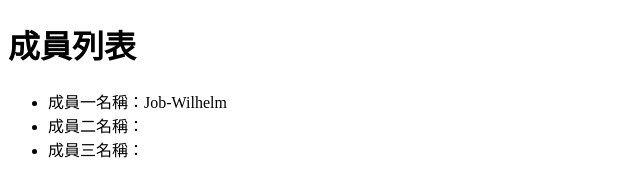
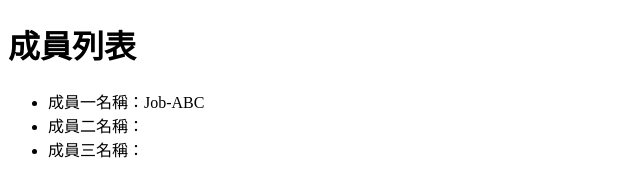
Before and after one commit to Job-Wilhelm/test0203, a plain HTML site: page index.html in a window 1280 px wide. Shown: the full height of the page, 0-640 px from the left. Drawn offline with Linux system fonts and the light colour scheme.

Commit message:
修改成員一名稱

```diff
--- a/index.html
+++ b/index.html
@@ -8,7 +8,7 @@
   <body>
     <h1>成員列表</h1>
     <ul>
-      <li>成員一名稱：Job-Wilhelm</li>
+      <li>成員一名稱：Job-ABC</li>
       <li>成員二名稱：</li>
       <li>成員三名稱：</li>
     </ul>
```
